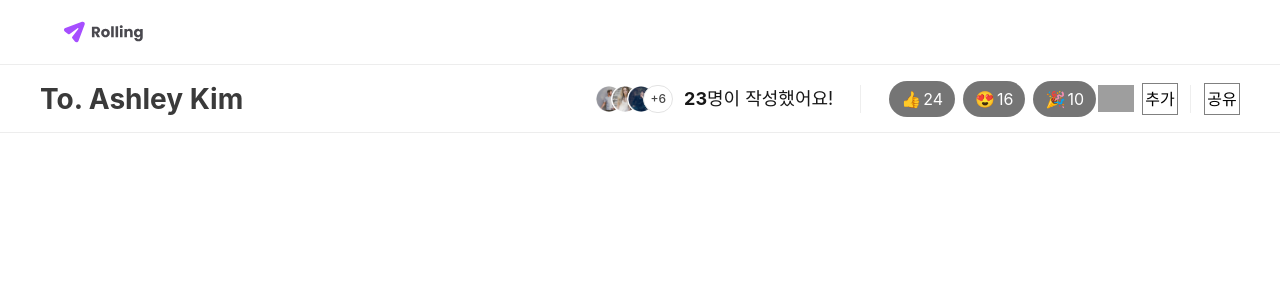
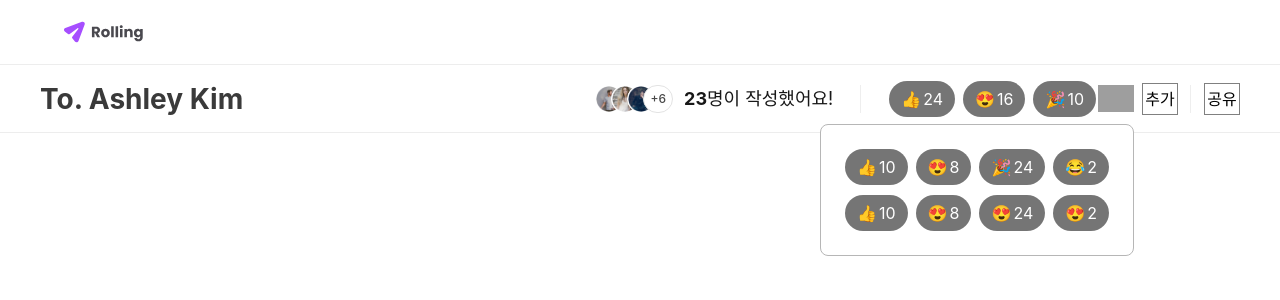
Before and after one commit to 22part21team/22-part2-team1-basic, a React (Vite) app: page /post/1 in a window 1280 px wide. Both pictures are taken after a click on the button 1116 px from the left and 98 px from the top of the page. Shown: the top 300 px of the page. Built offline with nearby package versions, Linux system fonts and the light colour scheme; grey boxes are pictures that could not be loaded; a web font is replaced by a local one.

Commit message:
Feat: [/post/{id}] 헤더 내 이모지 및 공유 드롭다운 메뉴 구현

```diff
--- a/src/components/feature/PostDetail/EmojiReactions.jsx
+++ b/src/components/feature/PostDetail/EmojiReactions.jsx
@@ -12,8 +12,20 @@
 import EmojiButton from '@/components/common/EmojiButton/EmojiButton';
 import styles from './EmojiReactions.module.css';
 import arrowDown from '@/assets/images/common/icon-arrow-down.svg';
+import { useState } from 'react';
 
 function EmojiReactions() {
+  const [active, setActive] = useState(false);
+
+  const handleClick = () => {
+    setActive(!active);
+  };
+
+  // active : true 드롭다운 메뉴 활성화 / false 드롭다운 메뉴 비활성화
+  const emojiListClass = active
+    ? `${styles.emojiDetailList} ${styles.active}`
+    : `${styles.emojiDetailList}`;
+
   return (
     <div className={styles.emojiContainer}>
       <div className={styles.emojiButtonContainer}>
@@ -28,9 +40,37 @@ function EmojiReactions() {
             <EmojiButton emoji="🎉" count={10} />
           </li>
         </ul>
-        <button className={styles.emojiArrowDown}>
-          <img src={arrowDown} alt="" />
-        </button>
+        <div className={styles.emojiDetailContainer}>
+          <button className={styles.emojiArrowDown} onClick={handleClick}>
+            <img src={arrowDown} alt="" />
+          </button>
+          <ul className={emojiListClass}>
+            <li>
+              <EmojiButton emoji="👍" count={10} />
+            </li>
+            <li>
+              <EmojiButton emoji="😍" count={8} />
+            </li>
+            <li>
+              <EmojiButton emoji="🎉" count={24} />
+            </li>
+            <li>
+              <EmojiButton emoji="😂" count={2} />
+            </li>
+            <li>
+              <EmojiButton emoji="👍" count={10} />
+            </li>
+            <li>
+              <EmojiButton emoji="😍" count={8} />
+            </li>
+            <li>
+              <EmojiButton emoji="😍" count={24} />
+            </li>
+            <li>
+              <EmojiButton emoji="😍" count={2} />
+            </li>
+          </ul>
+        </div>
       </div>
       <button style={{ width: '36px', height: '32px', border: '1px solid gray' }}>추가</button>
     </div>
--- a/src/components/feature/PostDetail/EmojiReactions.module.css
+++ b/src/components/feature/PostDetail/EmojiReactions.module.css
@@ -22,3 +22,36 @@
   width: 36px;
   height: 36px;
 }
+
+.emojiDetailContainer {
+  position: relative;
+}
+
+.emojiDetailList {
+  display: none;
+  grid-template: 1fr / repeat(4, 1fr);
+  gap: 10px 8px;
+  padding: 24px;
+  position: absolute;
+  top: calc(36px + 7px);
+  right: 0;
+  border: 1px solid #b6b6b6;
+  border-radius: 8px;
+  background-color: #fff;
+}
+
+.emojiDetailList.active {
+  display: grid;
+}
+
+@media (width <= 1023px) {
+  .emojiDetailList {
+    grid-template: 1fr / repeat(3, 1fr);
+  }
+}
+
+@media (width <= 767px) {
+  .emojiDetailList {
+    padding: 16px;
+  }
+}
--- /dev/null
+++ b/src/components/feature/PostDetail/LinkShare.jsx
@@ -0,0 +1,40 @@
+import { useState } from 'react';
+import styles from './LinkShare.module.css';
+
+/**
+ * 카카오톡 / URL 공유 드롭다운 컴포넌트
+ * - 상태 ( active ) 에 따라 메뉴 노출 및 클래스 토글
+ *
+ * @return {JSX.Element} 공유 버튼과 드롭다운 메뉴 ( 카카오톡, URL ) 리스트
+ */
+function LinkShare() {
+  const [active, setActive] = useState(false);
+
+  const handleClick = () => {
+    setActive(!active);
+  };
+
+  // active : true 드롭다운 메뉴 활성화 / false 드롭다운 메뉴 비활성화
+  const linkMenuClass = active ? `${styles.linkMenu} ${styles.active}` : `${styles.linkMenu}`;
+
+  return (
+    <div className={styles.linkShareContainer}>
+      <button
+        style={{ width: '36px', height: '32px', border: '1px solid gray' }}
+        onClick={handleClick}
+      >
+        공유
+      </button>
+      <ul className={linkMenuClass}>
+        <li>
+          <button className={styles.linkMenuButton}>카카오톡 공유</button>
+        </li>
+        <li>
+          <button className={styles.linkMenuButton}>URL 공유</button>
+        </li>
+      </ul>
+    </div>
+  );
+}
+
+export default LinkShare;
--- /dev/null
+++ b/src/components/feature/PostDetail/LinkShare.module.css
@@ -0,0 +1,34 @@
+.linkShareContainer {
+  position: relative;
+}
+
+.linkMenu {
+  display: none;
+  flex-direction: column;
+  justify-content: center;
+  padding: 10px 0;
+  position: absolute;
+  top: calc(32px + 7px);
+  right: 0;
+  width: 140px;
+  border: 1px solid var(--color-gray-300);
+  border-radius: 8px;
+  background-color: #fff;
+}
+
+.linkMenu.active {
+  display: flex;
+}
+
+.linkMenu .linkMenuButton {
+  width: 100%;
+  padding: 12px 16px;
+  color: var(--color-gray-900);
+  font-size: 16px;
+  text-align: left;
+  line-height: 1.625;
+}
+
+.linkMenu .linkMenuButton:hover {
+  background-color: var(--color-gray-100);
+}
--- a/src/components/feature/PostDetail/PostHeader.jsx
+++ b/src/components/feature/PostDetail/PostHeader.jsx
@@ -13,6 +13,8 @@
 import ProfileList from '@/components/common/ProfileList/ProfileList';
 import EmojiReactions from './EmojiReactions';
 import styles from './PostHeader.module.css';
+import Button from '@/components/common/Button/Button';
+import LinkShare from './LinkShare';
 
 function PostHeader() {
   return (
@@ -30,9 +32,7 @@ function PostHeader() {
             <EmojiReactions />
           </div>
           <div className={styles.postShare}>
-            <button style={{ width: '36px', height: '32px', border: '1px solid gray' }}>
-              공유
-            </button>
+            <LinkShare />
           </div>
         </div>
       </div>
```
